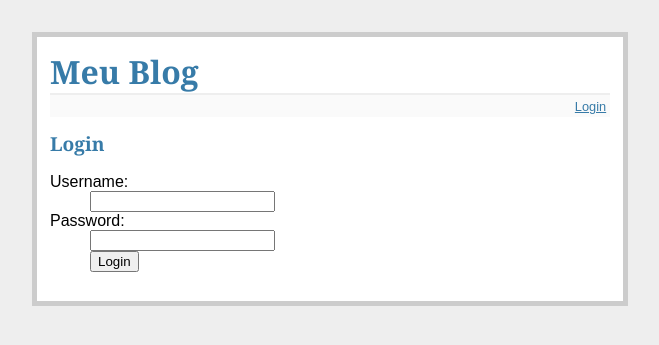
After one commit to Lucasx10/python-web, a Flask app: page /login in a window 1280 px wide. The commit adds this page. Shown: the top 345 px of the page, without its empty margins (310-969 px from the left). Run offline with Flask 2, Linux system fonts and the light colour scheme.

Commit message:
inserindo login e senha com templates

```diff
--- a/app.py
+++ b/app.py
@@ -1,6 +1,9 @@
-from flask import Flask, render_template
+from flask import Flask, render_template, request, url_for, redirect, session
 
 app = Flask(__name__)
+
+SECRET_KEY = "pudim"
+app.config.from_object(__name__)
 
 # POSTS MOCK
 posts = [
@@ -18,6 +21,20 @@ posts = [
     }
 ]
 
+# USER MOCKS
+USERNAME = "admin"
+PASSWORD = "admin"
+
 @app.route('/')
 def exibir_entradas():
     return render_template("exibir_entradas.html", entradas=posts)
+
+@app.route('/login', methods=["GET", "POST"])
+def login():
+    erro = None
+    if request.method == "POST":
+        if request.form['username'] == USERNAME and request.form['password'] == PASSWORD:
+            session['logado'] = True
+            return redirect(url_for('exibir_entradas'))
+        erro = "Usuário ou senha invalidos"
+    return render_template("login.html", erro = erro)
--- a/templates/layout.html
+++ b/templates/layout.html
@@ -3,7 +3,7 @@
 
 <head>
     <title>Meu Blog</title>
-    <link rel="stylesheet" type="text/css" href="static/estilo.css">
+    <link rel="stylesheet" type="text/css" href="{{ url_for('static', filename='estilo.css') }}">
 </head>
 
 <body>
@@ -11,7 +11,7 @@
         <h1>Meu Blog</h1>
         <div class="metanav">
             {% if not session.logado %}
-            <a href="">login</a>
+            <a href= "{{ url_for('login') }}">Login</a>
             {% else %}
             <a href="">logout</a>
             {% endif %}
--- /dev/null
+++ b/templates/login.html
@@ -0,0 +1,17 @@
+{% extends "layout.html" %}
+
+{% block corpo %}
+    <h2>Login</h2>
+    {% if erro %}
+        <p class="erro"><strong>Erro:</strong> {{ erro }}
+    {% endif %}
+    <form action="{{ url_for('login') }}" method="POST">
+        <dl>
+            <dt>Username:
+            <dd><input type="text" name="username">
+            <dt>Password:
+            <dd><input type="password" name="password">
+            <dd><input type="submit" value="Login">
+        </dl>
+    </form>
+{% endblock %}
```
